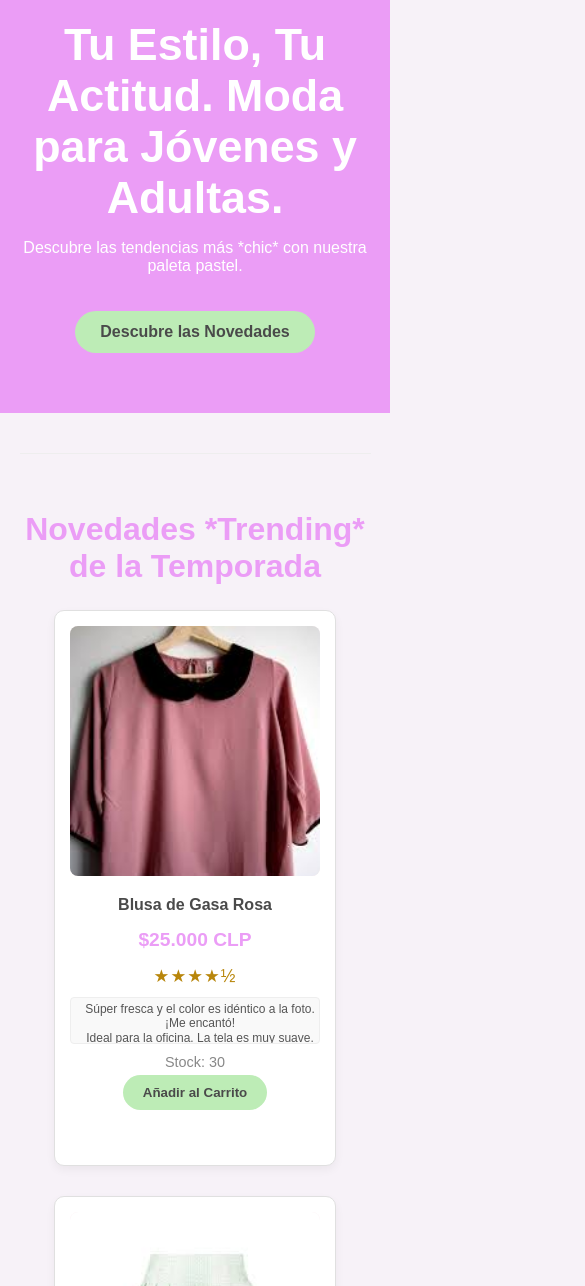
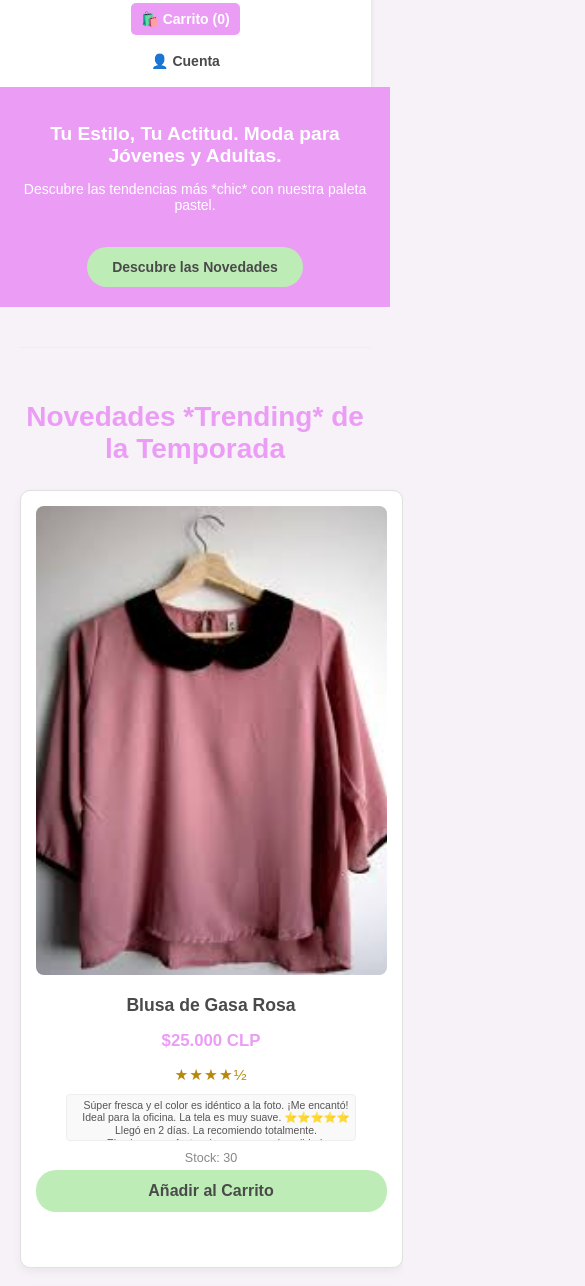
Before and after one commit to BenLeivaa/urban-girl-shop, a plain HTML site: page urban-girl-shop-main/index.html in a window 390 px wide. Shown: the part 218-1504 px from the top of the page, 585 px wide, since content can reach past the window. Drawn offline with Linux system fonts and the light colour scheme.

Commit message:
Update style.css

```diff
--- a/urban-girl-shop-main/style.css
+++ b/urban-girl-shop-main/style.css
@@ -789,3 +789,94 @@ footer a {
   #main.show {
     opacity: 1;
   }
+
+/* ============================= */
+/* 📱 DISEÑO RESPONSIVO MÓVIL */
+/* ============================= */
+
+@media (max-width: 768px) {
+
+  /* HEADER */
+  .main-header {
+    flex-direction: column;
+    gap: 10px;
+    padding: 10px;
+  }
+
+  .main-nav {
+    display: flex;
+    flex-wrap: wrap;
+    justify-content: center;
+    gap: 10px;
+  }
+
+  .cart-button {
+    width: 100%;
+    text-align: center;
+  }
+
+  /* HERO */
+  .hero-banner {
+    padding: 20px;
+    text-align: center;
+  }
+
+  /* GRID DE PRODUCTOS */
+  .product-grid {
+    display: grid;
+    grid-template-columns: 1fr; /* UNA COLUMNA */
+    gap: 20px;
+  }
+
+  .product-card {
+    width: 100%;
+    padding: 15px;
+  }
+
+  .product-card img {
+    max-width: 100%;
+    height: auto;
+  }
+
+  /* BOTONES */
+  .add-to-cart {
+    width: 100%;
+    padding: 12px;
+    font-size: 1rem;
+  }
+
+  /* TEXTO */
+  h2 {
+    font-size: 1.4rem;
+    text-align: center;
+  }
+
+  h4 {
+    font-size: 1.1rem;
+  }
+
+  /* STOCK / RESERVAS / TIMER */
+  .stock-info,
+  .reserved-info,
+  .timer {
+    font-size: 0.85rem;
+    text-align: center;
+  }
+
+  /* FOOTER */
+  footer {
+    text-align: center;
+    padding: 15px;
+  }
+}
+
+/* EXTRA: teléfonos muy pequeños */
+@media (max-width: 480px) {
+  body {
+    font-size: 14px;
+  }
+
+  .hero-banner h2 {
+    font-size: 1.2rem;
+  }
+}
```
